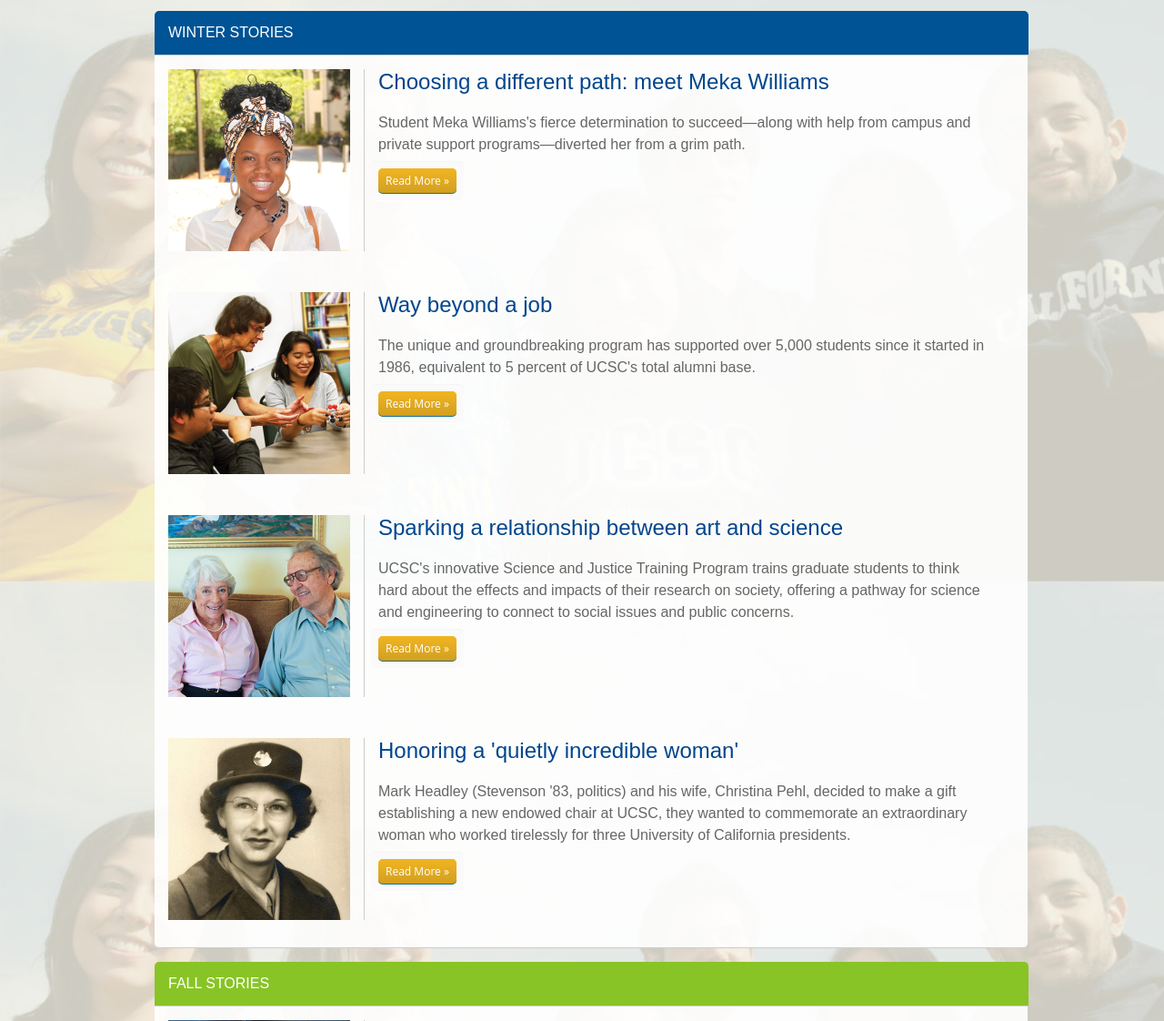
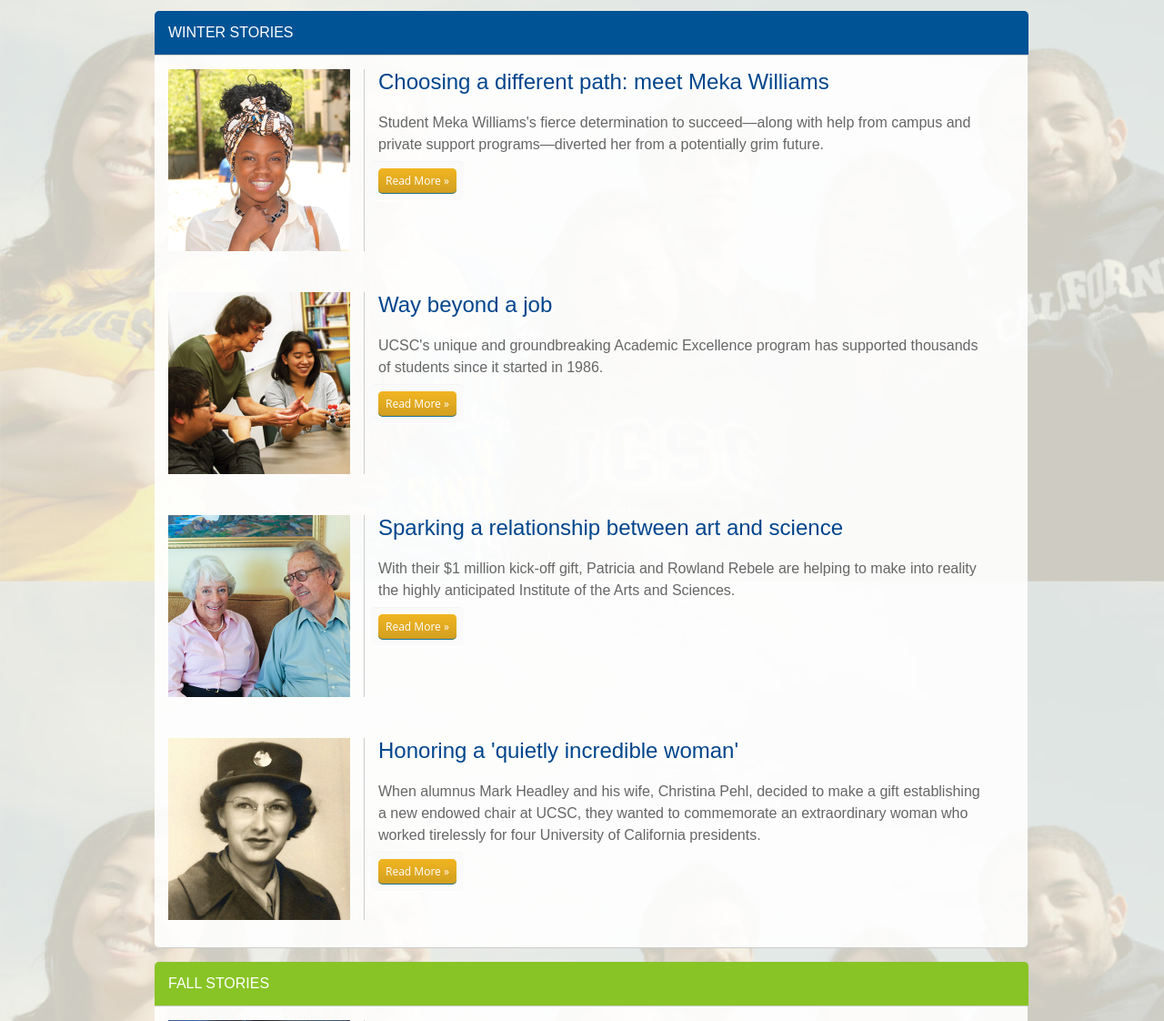
Before and after one commit to luckyluke007/Annual-Report, a PHP site: page /stories.php in a window 1280 px wide. Shown: the part 215-1337 px from the top of the page at 91% size. Run offline with PHP 8.4, Linux system fonts and the light colour scheme; some libraries are stand-ins or nearby versions; some web fonts are replaced.

Commit message:
Stories teasers updated

```diff
--- a/stories.php
+++ b/stories.php
@@ -20,23 +20,23 @@
 </li> -->
 <li><img src="images/profiles/meka.jpg" width="400" height="400" alt="Meka Williams" />
   <h3>Choosing a different path: meet Meka Williams</h3>
-<p>Student Meka Williams's fierce determination to succeed—along with help from campus and private support programs—diverted her from a grim path.</p>
+<p>Student Meka Williams's fierce determination to succeed—along with help from campus and private support programs—diverted her from a potentially grim future.</p>
 <p><a href="articles/meetmeka-112013.php" class="a_button_one">Read More »</a></p>
 </li>
 <li><img src="images/profiles/konopelski.jpg" width="400" height="400" alt="Joe Konopelski and Nancy Cox-Konopelski" />
   <h3>Way beyond a job</h3>
-<p>The unique and groundbreaking program has supported over 5,000 students since it started in 1986, equivalent to 5 percent of UCSC's total alumni base.</p>
+<p>UCSC's unique and groundbreaking Academic Excellence program has supported thousands of students since it started in 1986.</p>
 <p><a href="articles/waybeyondajob-112013.php" class="a_button_one">Read More »</a></p>
 </li>
 <li><img src="images/profiles/rebeles.jpg" width="400" height="400" alt="Rebeles" />
   <h3>Sparking a relationship between art and science</h3>
-<p>UCSC's innovative Science and Justice Training Program trains graduate students to think hard about the effects and impacts of their research on society, offering a pathway for science and engineering to connect to social issues and public concerns.</p>
+<p>With their $1 million kick-off gift, Patricia and Rowland Rebele are helping to make into reality the highly anticipated Institute of the Arts and Sciences.</p>
 <p><a href="articles/connecting-112013.php" class="a_button_one">Read More »</a></p>
 </li>
 
 <li><img src="images/profiles/pehl.jpg" width="400" height="400" alt="Dorothy Everett" />
   <h3>Honoring a 'quietly incredible woman'</h3>
-<p>Mark Headley (Stevenson '83, politics) and his wife, Christina Pehl, decided to make a gift establishing a new endowed chair at UCSC, they wanted to commemorate an extraordinary woman who worked tirelessly for three University of California presidents.</p>
+<p>When alumnus Mark Headley and his wife, Christina Pehl, decided to make a gift establishing a new endowed chair at UCSC, they wanted to commemorate an extraordinary woman who worked tirelessly for four University of California presidents.</p>
 <p><a href="articles/incrediblewoman-112013.php" class="a_button_one">Read More »</a></p>
 </li>
 </ul>
```
